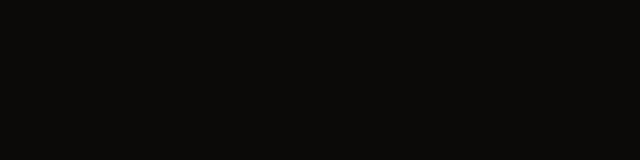
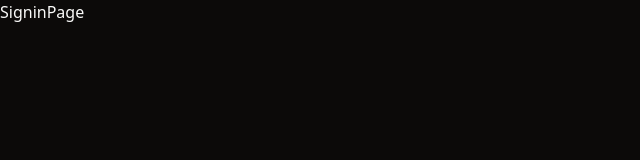
Before and after one commit to anmolkumar-01/MailSync, a React (Vite) app in the folder frontend/: page /signin in a window 1280 px wide. Shown: the top 160 px of the page, without its empty margins (0-640 px from the left). Built offline with nearby package versions, Linux system fonts and the light colour scheme.

Commit message:
added routes headings

```diff
--- a/frontend/package.json
+++ b/frontend/package.json
@@ -19,6 +19,7 @@
     "lucide-react": "^0.525.0",
     "react": "^19.1.0",
     "react-dom": "^19.1.0",
+    "react-router": "^7.6.3",
     "tailwind-merge": "^3.3.1",
     "tailwindcss": "^4.1.11"
   },
--- a/frontend/src/App.jsx
+++ b/frontend/src/App.jsx
@@ -1,10 +1,16 @@
-import { GoogleLoginButton } from './components';
+import {Routes, Route} from 'react-router'
+
+import {HomePage, SigninPage} from './pages'
 
 function App() {
 
   return (
-    <>
-    </>
+    <div>
+      <Routes>
+        <Route path='/' element={<HomePage/>}></Route>
+        <Route path='/signin' element={<SigninPage/>}></Route>
+      </Routes>
+    </div>
   )
 }
 
--- a/frontend/src/main.jsx
+++ b/frontend/src/main.jsx
@@ -2,13 +2,17 @@ import { StrictMode } from 'react'
 import { createRoot } from 'react-dom/client'
 import './index.css'
 import App from './App.jsx'
+
+import { BrowserRouter } from 'react-router'
 
 import { GoogleOAuthProvider } from '@react-oauth/google';
 
 createRoot(document.getElementById('root')).render(
   <StrictMode>
     <GoogleOAuthProvider clientId="791805750949-otni0llo1fgh8iitmi4ao7jarsuoie3l.apps.googleusercontent.com">
-      <App />
+      <BrowserRouter>
+        <App/>
+      </BrowserRouter>
     </GoogleOAuthProvider>
   </StrictMode>,
 )
--- /dev/null
+++ b/frontend/src/pages/HomePage.jsx
@@ -0,0 +1,9 @@
+import React from 'react'
+
+function HomePage() {
+  return (
+    <div>HomePage</div>
+  )
+}
+
+export default HomePage
--- /dev/null
+++ b/frontend/src/pages/SigninPage.jsx
@@ -0,0 +1,9 @@
+import React from 'react'
+
+function SigninPage() {
+  return (
+    <div>SigninPage</div>
+  )
+}
+
+export default SigninPage
--- /dev/null
+++ b/frontend/src/pages/index.js
@@ -0,0 +1,4 @@
+import HomePage from "./HomePage";
+import SigninPage from "./SigninPage";
+
+export {HomePage, SigninPage}
```
Also changed, not shown: 1 other file (tests, documents, lock files or other folders).
